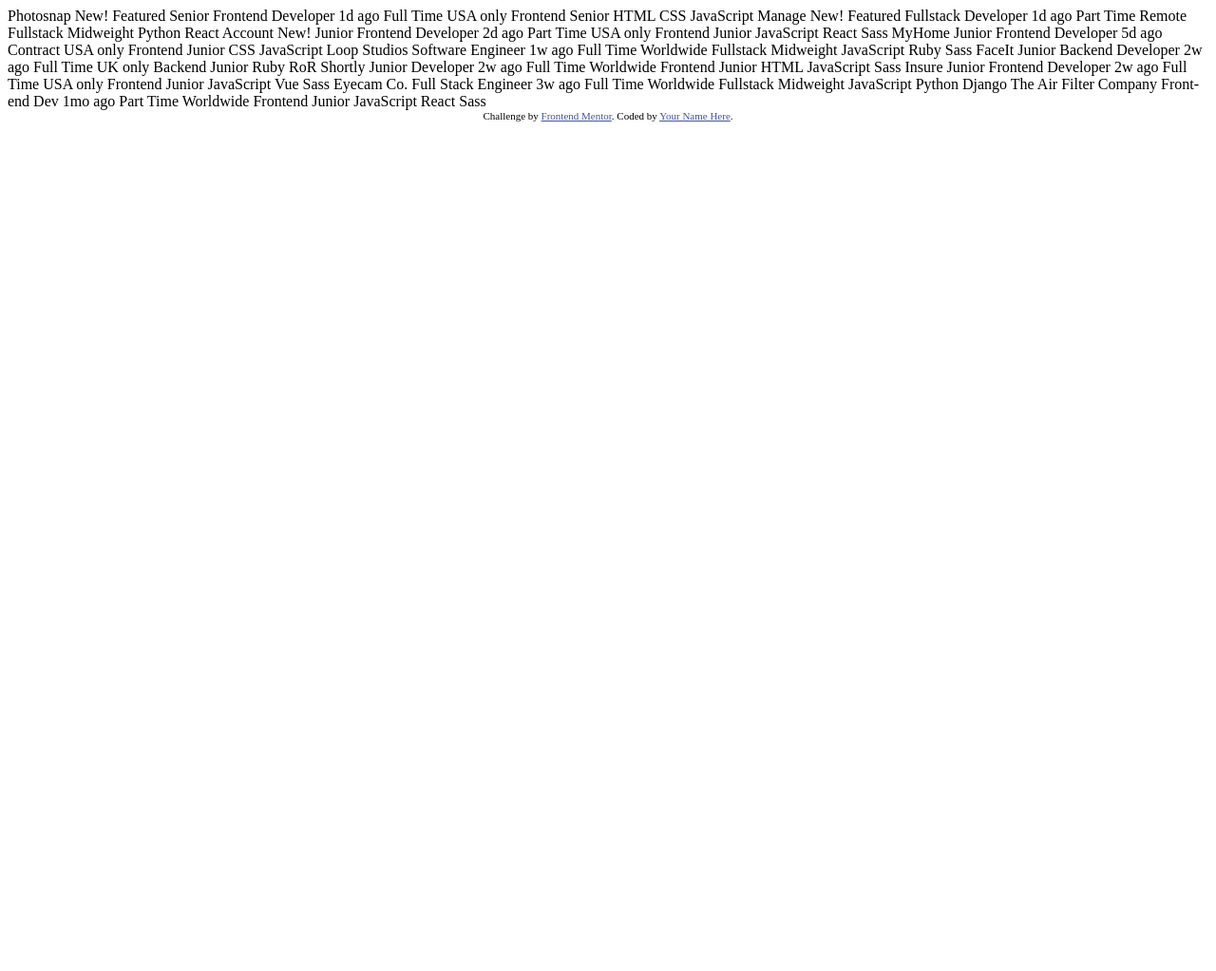
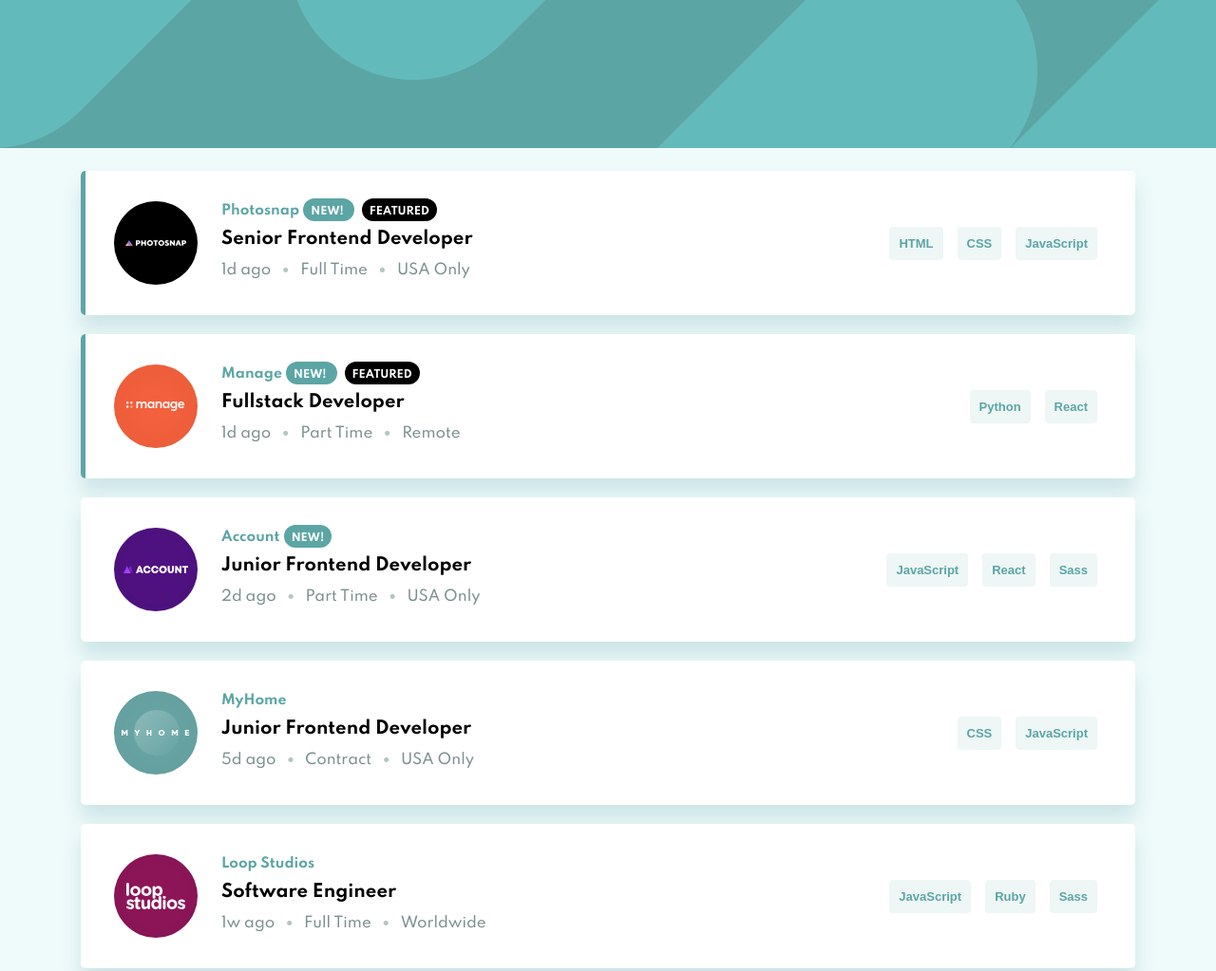
Before and after one commit to Darknessflowers/Job-filtering, a plain HTML site: page index.html in a window 1280 px wide. Shown: the top 1023 px of the page at 95% size. Before the commit the page ends 800 px from the top, so only its background shows below. Drawn offline with Linux system fonts and the light colour scheme.

Commit message:
Pull through HTML from JS

```diff
--- a/data.json
+++ b/data.js
@@ -1,4 +1,4 @@
-[
+export const jobs = [
   {
     "id": 1,
     "company": "Photosnap",
@@ -11,7 +11,11 @@
     "postedAt": "1d ago",
     "contract": "Full Time",
     "location": "USA Only",
-    "languages": ["HTML", "CSS", "JavaScript"],
+    "languages": [
+      "HTML",
+      "CSS",
+      "JavaScript"
+    ],
     "tools": []
   },
   {
@@ -26,8 +30,12 @@
     "postedAt": "1d ago",
     "contract": "Part Time",
     "location": "Remote",
-    "languages": ["Python"],
-    "tools": ["React"]
+    "languages": [
+      "Python"
+    ],
+    "tools": [
+      "React"
+    ]
   },
   {
     "id": 3,
@@ -41,8 +49,13 @@
     "postedAt": "2d ago",
     "contract": "Part Time",
     "location": "USA Only",
-    "languages": ["JavaScript"],
-    "tools": ["React", "Sass"]
+    "languages": [
+      "JavaScript"
+    ],
+    "tools": [
+      "React",
+      "Sass"
+    ]
   },
   {
     "id": 4,
@@ -56,7 +69,10 @@
     "postedAt": "5d ago",
     "contract": "Contract",
     "location": "USA Only",
-    "languages": ["CSS", "JavaScript"],
+    "languages": [
+      "CSS",
+      "JavaScript"
+    ],
     "tools": []
   },
   {
@@ -71,8 +87,13 @@
     "postedAt": "1w ago",
     "contract": "Full Time",
     "location": "Worldwide",
-    "languages": ["JavaScript"],
-    "tools": ["Ruby", "Sass"]
+    "languages": [
+      "JavaScript"
+    ],
+    "tools": [
+      "Ruby",
+      "Sass"
+    ]
   },
   {
     "id": 6,
@@ -86,8 +107,12 @@
     "postedAt": "2w ago",
     "contract": "Full Time",
     "location": "UK Only",
-    "languages": ["Ruby"],
-    "tools": ["RoR"]
+    "languages": [
+      "Ruby"
+    ],
+    "tools": [
+      "RoR"
+    ]
   },
   {
     "id": 7,
@@ -101,8 +126,13 @@
     "postedAt": "2w ago",
     "contract": "Full Time",
     "location": "Worldwide",
-    "languages": ["HTML", "JavaScript"],
-    "tools": ["Sass"]
+    "languages": [
+      "HTML",
+      "JavaScript"
+    ],
+    "tools": [
+      "Sass"
+    ]
   },
   {
     "id": 8,
@@ -116,8 +146,13 @@
     "postedAt": "2w ago",
     "contract": "Full Time",
     "location": "USA Only",
-    "languages": ["JavaScript"],
-    "tools": ["Vue", "Sass"]
+    "languages": [
+      "JavaScript"
+    ],
+    "tools": [
+      "Vue",
+      "Sass"
+    ]
   },
   {
     "id": 9,
@@ -131,8 +166,13 @@
     "postedAt": "3w ago",
     "contract": "Full Time",
     "location": "Worldwide",
-    "languages": ["JavaScript", "Python"],
-    "tools": ["Django"]
+    "languages": [
+      "JavaScript",
+      "Python"
+    ],
+    "tools": [
+      "Django"
+    ]
   },
   {
     "id": 10,
@@ -146,7 +186,12 @@
     "postedAt": "1mo ago",
     "contract": "Part Time",
     "location": "Worldwide",
-    "languages": ["JavaScript"],
-    "tools": ["React", "Sass"]
+    "languages": [
+      "JavaScript"
+    ],
+    "tools": [
+      "React",
+      "Sass"
+    ]
   }
 ]
--- a/index.html
+++ b/index.html
@@ -1,39 +1,66 @@
 <!DOCTYPE html>
 <html lang="en">
+
 <head>
   <meta charset="UTF-8">
-  <meta name="viewport" content="width=device-width, initial-scale=1.0"> <!-- displays site properly based on user's device -->
+  <meta name="viewport" content="width=device-width, initial-scale=1.0">
+  <!-- displays site properly based on user's device -->
 
   <link rel="icon" type="image/png" sizes="32x32" href="./images/favicon-32x32.png">
-
+  <link rel="stylesheet" href="style.css">
+  <link href="https://fonts.googleapis.com/css2?family=Spartan:wght@500;700&display=swap" rel="stylesheet">
   <title>Frontend Mentor | Job Listings</title>
 
   <!-- Feel free to remove these styles or customise in your own stylesheet 👍 -->
   <style>
-    .attribution { font-size: 11px; text-align: center; }
-    .attribution a { color: hsl(228, 45%, 44%); }
+    .attribution {
+      font-size: 11px;
+      text-align: center;
+    }
+
+    .attribution a {
+      color: hsl(228, 45%, 44%);
+    }
   </style>
 </head>
+
 <body>
+  <header></header>
+  <div class="container">
+    <div class="filter"></div>
     <!-- Item Start -->
-  Photosnap
-  New!
-  Featured
-  Senior Frontend Developer
-  1d ago
-  Full Time
-  USA only
-  <!-- Role -->
+
+    <!-- pull through the data from JS object instead-->
+    <div class="jobList"></div>
+    <!-- <div class="job featured">
+      <div class="jobinfo">
+        <div class="logo">
+          <img src="./images/photosnap.svg" alt="Photosnap logo">
+        </div>
+        <div class="info">
+          <h3>Photosnap</h3>
+          <p class="labels newlabel">New!</span>
+          <p class="labels featuredlabel">Featured</span>
+          <h2>Senior Frontend Developer</h2>
+          <ul>
+            <li>1d ago</li>
+            <li>Full Time</li>
+            <li>USA only</li>
+          </ul>
+        </div>
+      </div>
+      <div class="jobroles">
         Frontend
-  <!-- Level -->
         Senior
-  <!-- Languages -->
         HTML
         CSS
         JavaScript
+      </div>
+    </div> -->
     <!-- Item End -->
 
     <!-- Item Start -->
+    <!-- <div class="job featured">
       Manage
       New!
       Featured
@@ -41,153 +68,37 @@
       1d ago
       Part Time
       Remote
-  <!-- Role -->
       Fullstack
-  <!-- Level -->
       Midweight
-  <!-- Languages -->
       Python
-  <!-- Tools -->
       React
+    </div> -->
     <!-- Item End -->
 
     <!-- Item Start -->
+    <!-- <div class="job">
       Account
       New!
       Junior Frontend Developer
       2d ago
       Part Time
       USA only
-  <!-- Role -->
       Frontend
-  <!-- Level -->
       Junior
-  <!-- Languages -->
       JavaScript
-  <!-- Tools -->
       React
       Sass
+    </div> -->
     <!-- Item End -->
 
     <!-- Item Start -->
-  MyHome
-  Junior Frontend Developer
-  5d ago
-  Contract
-  USA only
-  <!-- Role -->
-  Frontend
-  <!-- Level -->
-  Junior
-  <!-- Languages -->
-  CSS
-  JavaScript
-  <!-- Item End -->
 
-  <!-- Item Start -->
-  Loop Studios
-  Software Engineer
-  1w ago
-  Full Time
-  Worldwide
-  <!-- Role -->
-  Fullstack
-  <!-- Level -->
-  Midweight
-  <!-- Languages -->
-  JavaScript
-  Ruby
-  <!-- Tools -->
-  Sass
-  <!-- Item End -->
-
-  <!-- Item Start -->
-  FaceIt
-  Junior Backend Developer
-  2w ago
-  Full Time
-  UK only
-  <!-- Role -->
-  Backend
-  <!-- Level -->
-  Junior
-  <!-- Languages -->
-  Ruby
-  <!-- Tools -->
-  RoR
-  <!-- Item End -->
-
-  <!-- Item Start -->
-  Shortly
-  Junior Developer
-  2w ago
-  Full Time
-  Worldwide
-  <!-- Role -->
-  Frontend
-  <!-- Level -->
-  Junior
-  <!-- Languages -->
-  HTML
-  JavaScript
-  <!-- Tools -->
-  Sass
-  <!-- Item End -->
-
-  <!-- Item Start -->
-  Insure
-  Junior Frontend Developer
-  2w ago
-  Full Time
-  USA only
-  <!-- Role -->
-  Frontend
-  <!-- Level -->
-  Junior
-  <!-- Languages -->
-  JavaScript
-  <!-- Tools -->
-  Vue
-  Sass
-  <!-- Item End -->
-
-  <!-- Item Start -->
-  Eyecam Co.
-  Full Stack Engineer
-  3w ago
-  Full Time
-  Worldwide
-  <!-- Role -->
-  Fullstack
-  <!-- Level -->
-  Midweight
-  <!-- Languages -->
-  JavaScript
-  Python
-  <!-- Tools -->
-  Django
-  <!-- Item End -->
-
-  <!-- Item Start -->
-  The Air Filter Company
-  Front-end Dev
-  1mo ago
-  Part Time
-  Worldwide
-  <!-- Role -->
-  Frontend
-  <!-- Level -->
-  Junior
-  <!-- Languages -->
-  JavaScript
-  <!-- Tools -->
-  React
-  Sass
-  <!-- Item End -->
-
+  </div>
   <div class="attribution">
     Challenge by <a href="https://www.frontendmentor.io?ref=challenge" target="_blank">Frontend Mentor</a>.
     Coded by <a href="#">Your Name Here</a>.
   </div>
+  <script src="./script.js" type="module"></script>
 </body>
+
 </html>
--- /dev/null
+++ b/script.js
@@ -0,0 +1,58 @@
+import { jobs } from './data.js';
+
+let jobList = document.querySelector('.jobList');
+//import json object
+
+// let jobs;
+// let requestURL = './data.json';
+// let request = new XMLHttpRequest();
+// request.open('GET', requestURL);
+// request.responseType = 'json';
+// request.send();
+// request.onload = function() {
+//   jobs = request.response;
+// }
+// let jobs = JSON.parse('./data.json');
+//use shopping list fron beginner js as guideline
+function displayItems() {
+  console.log(jobs.languages);
+  // let languageDisplay = jobs.languages.map(language => `<button>${language}</button>`);
+  const html = jobs.map(job =>
+
+    `
+    <div class="job ${job.featured ? `featured` : ``}">
+    <div class="jobinfo">
+      <div class="logo">
+        <img src="${job.logo}" alt="${job.company} logo">
+      </div>
+      <div class="info">
+        <h3>${job.company}</h3>
+        ${job.new ? `<p class="labels newlabel">New!</span>` : ``}
+        ${job.featured ? `<p class="labels featuredlabel">Featured</span>` : ``}
+        <h2>${job.position}</h2>
+        <ul>
+          <li>${job.postedAt}</li>
+          <li>${job.contract}</li>
+          <li>${job.location}</li>
+        </ul>
+      </div>
+    </div>
+    <div class="jobroles">
+    ${job.languages.map(language => `<button data-info="${language}">${language}</button>`).join('')}
+    ${job.tools.map(tool => `<button data-info="${tool}">${tool}</button>`).join('')}
+    </div>
+ </div>`).join('');
+ jobList.innerHTML = html;
+console.log(html);
+jobList.dispatchEvent(new CustomEvent('jobsUpdated'));
+}
+displayItems();
+jobList.addEventListener('itemsUpdated', displayItems);
+
+//listen for click on button
+
+jobList.addEventListener('click', function(e) {
+  if (e.target.matches('.jobList button')) {
+  console.log(e.target.getAttribute('data-info'));
+  }
+});
--- /dev/null
+++ b/style.css
@@ -0,0 +1,120 @@
+:root {
+  --body-bg-color: #EFFAFA;
+  --job-bg-color: #fff;
+}
+* {
+  box-sizing: border-box;
+}
+body {
+  background: var(--body-bg-color);
+  font-family: 'Spartan', sans-serif;
+  margin: 0;
+}
+header {
+  min-height: 156px;
+  background: url(./images/bg-header-desktop.svg) #5CA5A5;
+}
+.container {
+  max-width: 1110px;
+  margin: 0 auto;
+  display: grid;
+  grid-row-gap: 24px;
+}
+.jobList {
+  display: grid;
+  grid-row-gap: 20px;
+}
+.job {
+  background-color: var(--job-bg-color);
+  display: grid;
+  grid-template-columns: 1fr 1fr;
+  padding: 32px 40px 32px 35px;
+  box-shadow: 0px 15px 20px rgba(13,113,130,0.15);
+  border-radius: 5px;
+}
+.job.featured {
+  border-left: 5px solid #5CA5A5;
+  padding-left: 30px;
+}
+.jobinfo {
+  display: flex;
+}
+.logo {
+  display: flex;
+  margin-right: 25px;
+}
+.jobinfo img {
+  align-self: center;
+  width: auto;
+  height: 88px;
+}
+.jobroles button {
+  background: rgba(92,165,165, 10%);
+  border: none;
+  color: #5CA5A5;
+  font-weight: bold;
+  font-size: 13px;
+  padding: 10px;
+  border-radius: 4px;
+  margin-left: 15px;
+  cursor: pointer;
+}
+.jobroles button:hover {
+  background: rgba(92,165,165, 100%);
+  color: #fff;
+}
+.info h3 {
+  display: inline;
+  font-weight: 700;
+  font-size: 14px;
+  color: #5CA5A5;
+}
+.newlabel {
+  background: #5CA5A5;
+}
+.featuredlabel {
+  background: #000;
+}
+.labels {
+  color: #fff;
+  padding: 8px 8px 4px 8px;
+  border-radius: 12px;
+  text-transform: uppercase;
+  line-height: 14px;
+  font-size: 11px;
+  font-weight: 700;
+  display: inline;
+}
+.labels:not(:last-child) {
+  margin-right: 8px;
+}
+.job ul {
+  display: flex;
+  align-items: center;
+  padding-left: 0;
+  list-style: none;
+  list-style-position: inside;
+  color: #7C8F8F;
+  font-size: 15px;
+  line-height: 15px;
+  margin: 0;
+}
+ul li {
+  vertical-align: middle;
+}
+ul li:not(:last-child)::after {
+  content: "\2022";
+  padding: 0 10px;
+  color: #B7C4C4;
+  font-size: 24px;
+  vertical-align: middle;
+}
+h2 {
+  margin: 11px 0 14px 0;
+  font-size: 18px;
+}
+.jobroles {
+  display: flex;
+  justify-content: flex-end;
+  align-items: center;
+}
```
Lines whose indentation alone changed are shown as unchanged.
